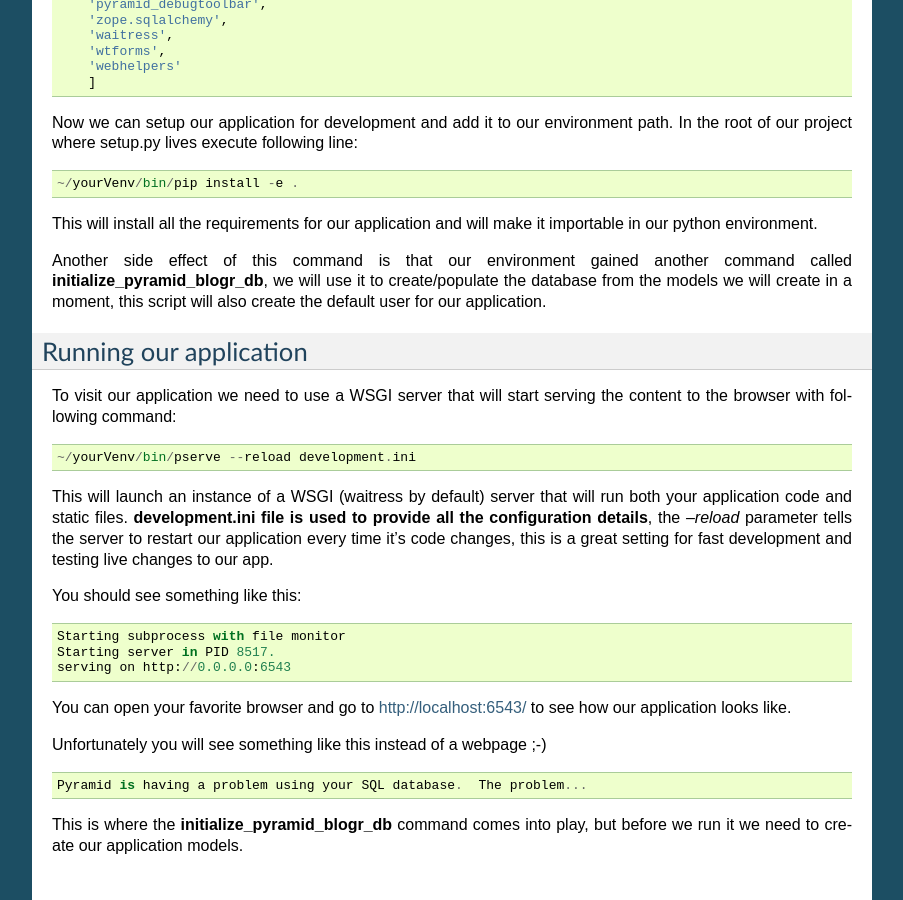
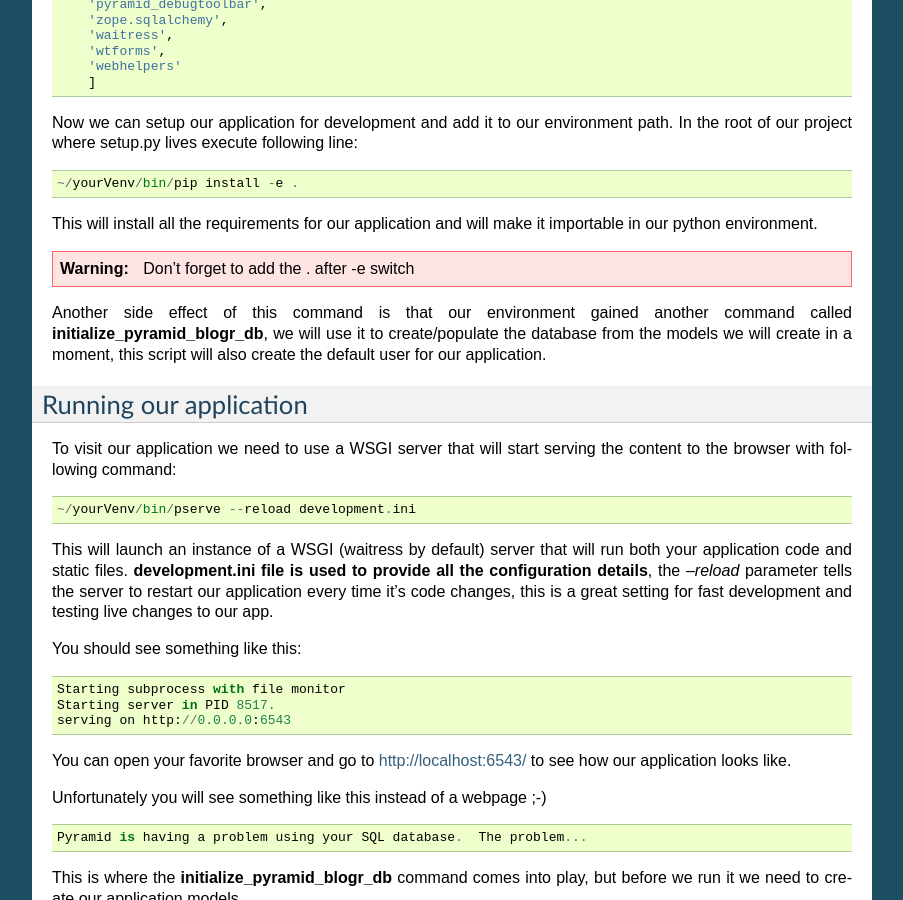
Before and after one commit to Pylons/pyramid_blogr, a Sphinx documentation site: the page built from docs/project_structure.rst, in a window 1280 px wide and 900 px high, scrolled down 879 px. Shown: the whole window, without its empty margins (198-1101 px from the left). Built offline with Sphinx 7.4.7, drawn with Linux system fonts in a browser that asks for light colours.

Commit message:
fix small rst error

```diff
--- a/docs/project_structure.rst
+++ b/docs/project_structure.rst
@@ -62,6 +62,9 @@
 This will install all the requirements for our application and will make it
 importable in our python environment.
 
+.. warning::
+    Don't forget to add the . after -e switch
+
 Another side effect of this command is that our environment gained another
 command called **initialize_pyramid_blogr_db**, we will use it to
 create/populate the database from the models we will create in a moment,
--- a/docs/routes.rst
+++ b/docs/routes.rst
@@ -104,7 +104,9 @@
 
 This runs the scan process that will scan all our whole project and load all
 decorators and includes to add them to our config object.
+
 ::
+
     return config.make_wsgi_app()
 
 Instance of WSGI app is returned to the server.
```
